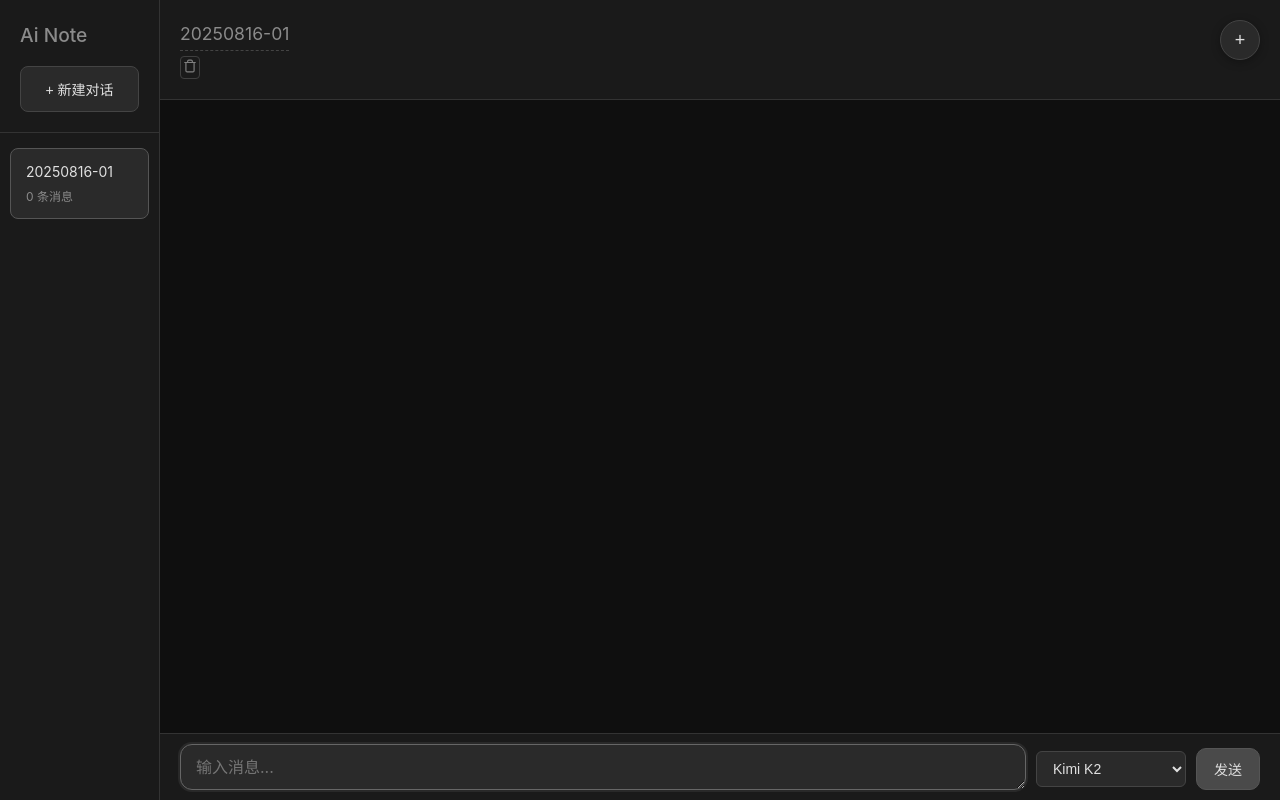
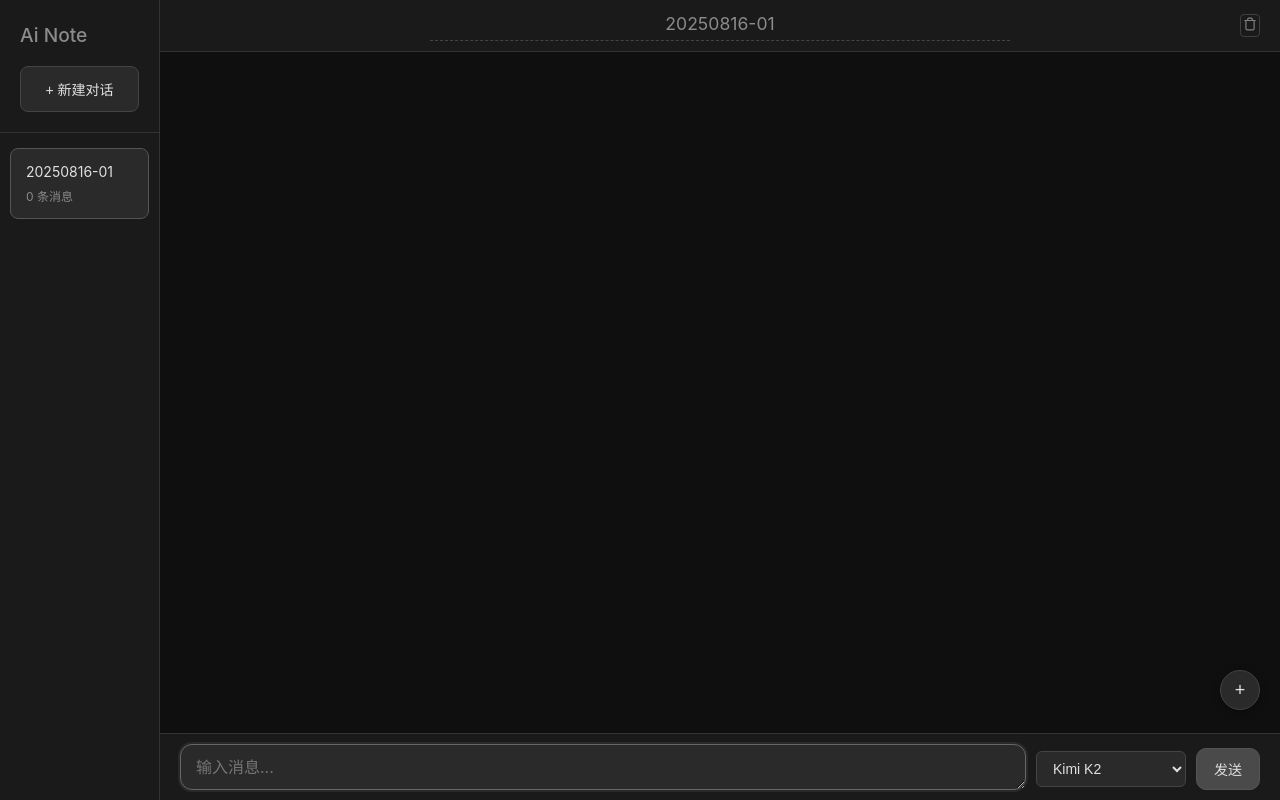
Before and after one commit to dogtor001/AiNote, a Flask app: page / in a window 1280 px wide. Run offline with Flask 3, Linux system fonts and the light colour scheme; data comes from the database, SQL or seed files in the repository; data that the repository does not hold is empty; parts of the project's set-up code (start-up, migrations or seed data) failed here and were passed over.

Commit message:
feat: Final layout adjustments for header and floating buttons
This commit implements the final round of user-requested layout changes.

- The chat header is redesigned into a compact, three-part layout with a centered title and right-aligned delete button.
- The floating action buttons (FAB) for new chat and menu have been moved to the bottom-right of the viewport, above the input area.

This commit also includes all previously unsubmitted work, including major bug fixes, feature enhancements, and code refactoring.

```diff
--- a/static/style.css
+++ b/static/style.css
@@ -146,20 +146,31 @@ body {
 
 
 .chat-header {
-  padding: 20px;
+  padding: 10px 20px; /* Reduced padding for a shorter header */
   border-bottom: 1px solid #333;
   background: #1a1a1a;
   display: flex;
   justify-content: space-between;
-  align-items: flex-start;
+  align-items: center; /* Center items vertically */
+  gap: 15px;
 }
 
-.chat-header-left {
+.header-left-placeholder, .header-right-buttons {
+  display: flex;
+  justify-content: flex-end; /* Align content to the right for the right side */
   flex: 1;
-  display: flex;
-  flex-direction: column;
-  align-items: flex-start;
-  gap: 5px;
+}
+.header-left-placeholder {
+  justify-content: flex-start; /* Override for left side */
+}
+
+
+.header-center-title {
+  flex-grow: 2; /* Allow title to take more space */
+  text-align: center;
+  overflow: hidden;
+  text-overflow: ellipsis;
+  white-space: nowrap;
 }
 
 .chat-title {
@@ -432,9 +443,10 @@ body {
 .floating-buttons {
   position: fixed;
   right: 20px;
-  top: 20px;
+  bottom: 90px; /* Positioned above the input area */
   display: flex;
-  gap: 10px;
+  flex-direction: column; /* Stack vertically */
+  gap: 15px;
   z-index: 1001; /* Ensure it's above the sidebar */
 }
 
--- a/templates/index.html
+++ b/templates/index.html
@@ -27,11 +27,12 @@
     <!-- 主内容区域 -->
     <div class="main-content">
       <div class="chat-header">
-        <div class="chat-header-left">
+        <div class="header-left-placeholder"></div>
+        <div class="header-center-title">
           <div class="chat-title" id="currentChatTitle" contenteditable="true">新对话</div>
-          <div class="controls">
-            <button id="deleteConversationBtn" class="action-button" title="删除当前对话"></button>
-          </div>
+        </div>
+        <div class="header-right-buttons">
+          <button id="deleteConversationBtn" class="action-button" title="删除当前对话"></button>
         </div>
       </div>
 
```
